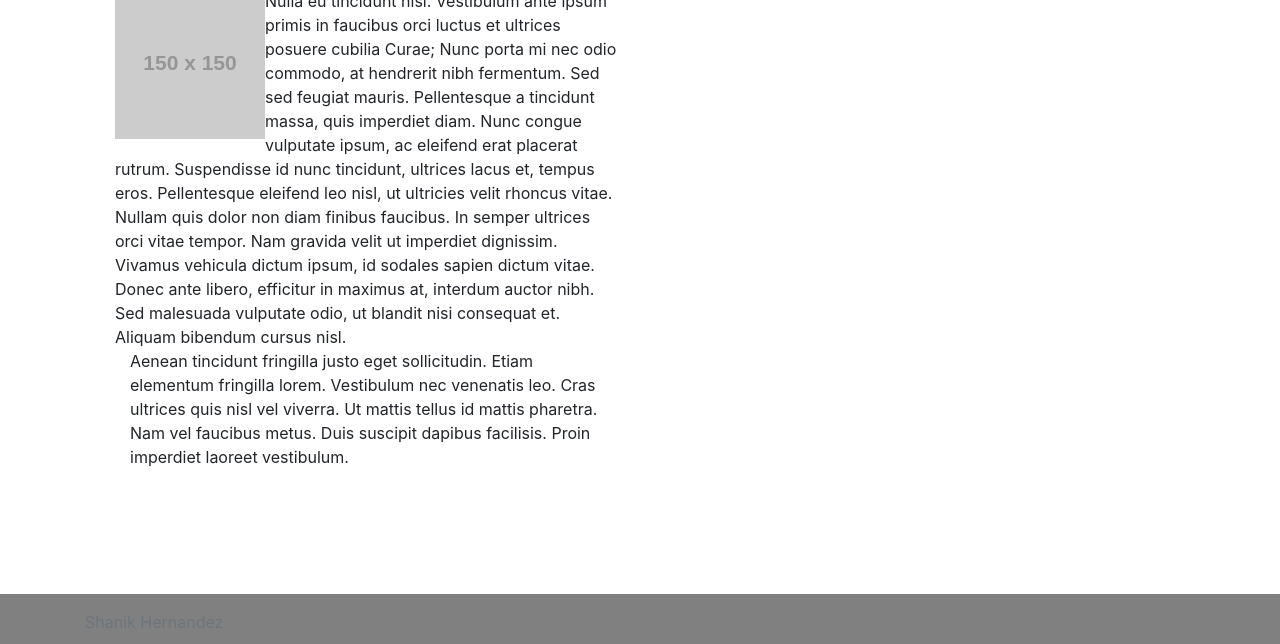
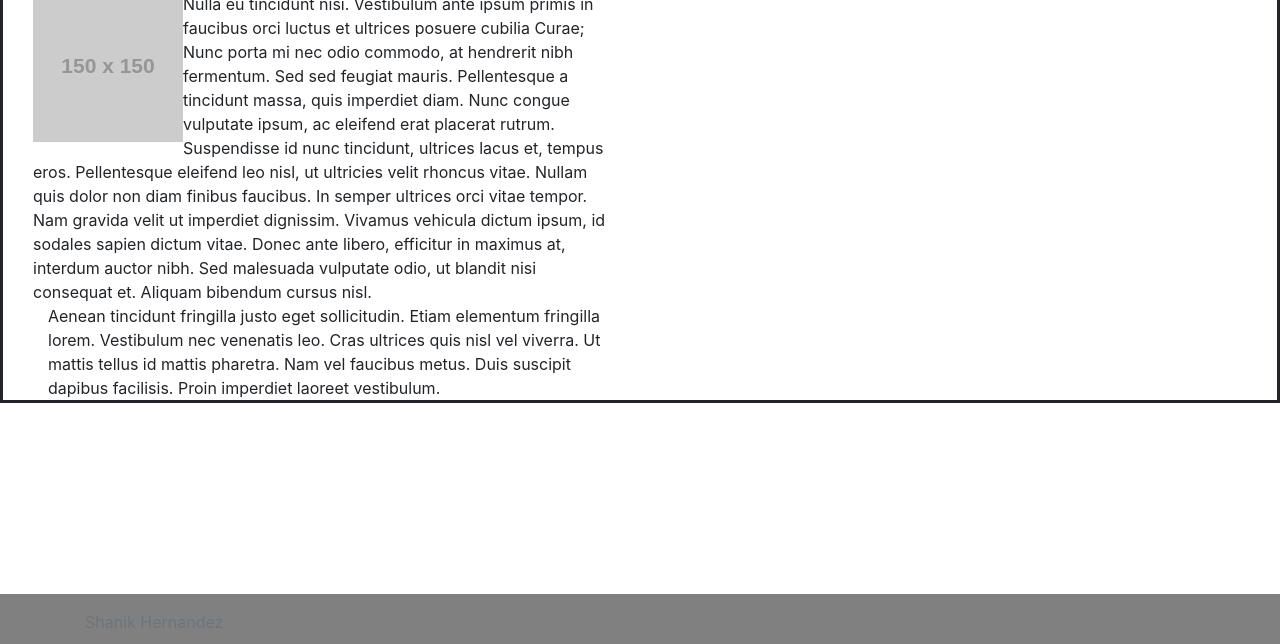
Before and after one commit to shanik1320/Responsiveness_Portfolio, a plain HTML site: page index.html in a window 1280 px wide. Shown: the part 156-800 px from the top of the page. Drawn offline with nearby package versions, Linux system fonts and the light colour scheme; placeholder pictures from the web are drawn by us.

Commit message:
added border to container

```diff
--- a/index.html
+++ b/index.html
@@ -34,7 +34,7 @@
         </nav>
     </div>
     <br>
-    <div class="container">
+    <div class="container-1">
     <div class="=row-1">
         <div class="col-sm-8">
             <div class="page-header">
--- a/style.css
+++ b/style.css
@@ -18,8 +18,9 @@ body {
     color:white;
     border-bottom-color:black ;
 }
-.container {
+.container-1 {
     width: auto;
+    border-style: solid;
 }
 
 .page-header {
```
